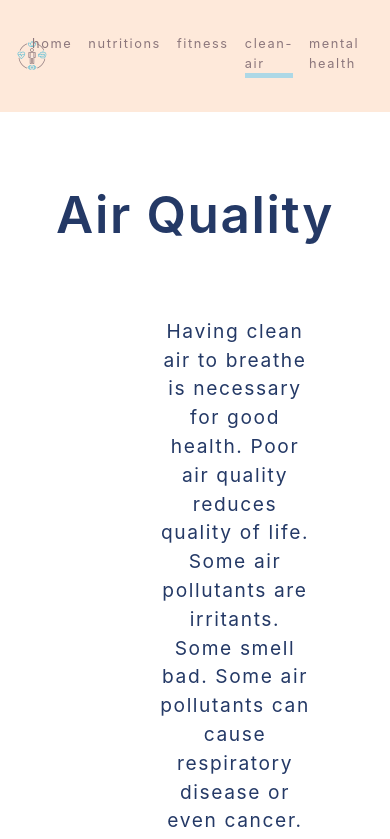
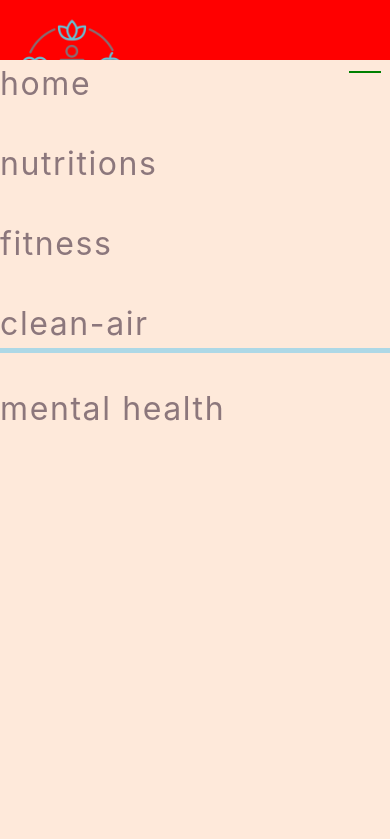
Before and after one commit to OxanaSF/healthy-hood, a React (Create React App) app: page /clean-air in a window 390 px wide. Shown: the top 839 px of the page. Built offline with nearby package versions, Linux system fonts and the light colour scheme; a web font is replaced by a local one.

Commit message:
added media queries on HomeDisplay page

```diff
--- a/src/App.js
+++ b/src/App.js
@@ -7,7 +7,7 @@ import Footer from './components/Footer';
 
 function App() {
   return (
-    <div>
+    <div className='app'>
       <GlobalStyles />
 
       <BrowserRouter>
--- a/src/components/Footer.js
+++ b/src/components/Footer.js
@@ -4,26 +4,12 @@ const Footer = () => {
   return (
     <FooterStyled>
       <h3>&copy; Live Healthy {new Date().getFullYear()}</h3>
-
-      <div className="custom-shape-divider-top">
-        <svg
-          data-name="Layer 1"
-          xmlns="http://www.w3.org/2000/svg"
-          viewBox="0 0 1200 120"
-          preserveAspectRatio="none"
-        >
-          <path
-            d="M0,0V6c0,21.6,291,111.46,741,110.26,445.39,3.6,459-88.3,459-110.26V0Z"
-            className="shape-fill"
-          ></path>
-        </svg>
-      </div>
     </FooterStyled>
   );
 };
 
 const FooterStyled = styled.footer`
-  min-height: 50vh;
+  min-height: 10vh;
   background-color: rgb(254, 233, 218);
   display: flex;
   justify-content: center;
@@ -34,27 +20,6 @@ const FooterStyled = styled.footer`
     color: rgb(62, 50, 85);
     margin-bottom: 2rem;
   }
-
-  .custom-shape-divider-top {
-    position: absolute;
-    top: 0;
-    left: 0;
-    width: 100%;
-    overflow: hidden;
-    line-height: 0;
-
-    svg {
-      position: relative;
-      display: block;
-      width: calc(116% + 1.3px);
-      height: 500px;
-      transform: rotateY(180deg);
-    }
-
-    .shape-fill {
-      fill: #ffffff;
-    }
-  }
 `;
 
 export default Footer;
--- a/src/components/GlobalStyles.js
+++ b/src/components/GlobalStyles.js
@@ -1,7 +1,6 @@
+import { createGlobalStyle } from 'styled-components';
 
-import { createGlobalStyle } from "styled-components";
-
-const GlobalStyles = createGlobalStyle `
+const GlobalStyles = createGlobalStyle`
 
 
 * {
@@ -24,7 +23,15 @@ const GlobalStyles = createGlobalStyle `
    width: 8px;
  }
 
+.app {
 
-`
+  @media only screen and (max-width: 1150px) {
+    background-color: lightblue;
+ }
 
-export default GlobalStyles
+
+
+
+`;
+
+export default GlobalStyles;
--- a/src/components/Home/Hero.js
+++ b/src/components/Home/Hero.js
@@ -54,39 +54,37 @@ const HeroStyled = styled.section`
     }
   }
 
-  @media only screen and (max-width: 900px) {
-    min-height: 45vh;
+  @media only screen and (max-width: 4000px) {
+    fill: white;
 
-    h1 {
-      font-size: 2.8rem;
+    h1{
+      font-size: 6rem;
     }
 
-    .shape-fill {
-      fill: lightblue;
-    }
   }
 
-  @media only screen and (min-width: 900px) {
-    h1 {
-      font-size: 4rem;
-    }
 
-    .shape-fill {
-      fill: #ffffff;
-    }
-  }
 
-  @media only screen and (min-width: 1350px) {
-    h1 {
+  @media only screen and (max-width: 1300px) {
+    fill: white;
+
+    h1{
       font-size: 5rem;
     }
   }
 
-  @media only screen and (min-width: 1450px) {
-    h1 {
-      font-size: 7rem;
+  @media only screen and (max-width: 1150px) {
+    fill: lightblue;
+
+    h1{
+      font-size: 5rem;
     }
+
   }
+
+
+
+
 `;
 
 export default Hero;
--- a/src/components/Home/Intro.js
+++ b/src/components/Home/Intro.js
@@ -1,25 +1,41 @@
-import styled from "styled-components"
+import styled from 'styled-components';
 
 const Intro = () => {
   return (
     <IntroStyled>
-        <p>Health is the greatest wealth any person could ever have.
-        The best way to maintain optimal health is through healthy living.
-         By practicing a healthy lifestyle, one can gain multiple health benefits.
-         On top of this, it also helps a person avoid the threats of illnesses and diseases.
-         Therefore, healthy living is the best thing that anyone can do for himself/herself.
+      <p>
+        Health is the greatest wealth any person could ever have. The best way
+        to maintain optimal health is through healthy living. By practicing a
+        healthy lifestyle, one can gain multiple health benefits. On top of
+        this, it also helps a person avoid the threats of illnesses and
+        diseases. Therefore, healthy living is the best thing that anyone can do
+        for himself/herself.
+      </p>
+    </IntroStyled>
+  );
+};
 
-        </p>
-    </IntroStyled>
-  )
-}
+const IntroStyled = styled.section`
+  margin: 5rem 17rem 1rem 17rem;
+  color: #243966;
+  font-size: 1.6rem;
+  text-align: center;
+  letter-spacing: 0.1rem;
+
+  @media only screen and (max-width: 1300px) {
+    margin: 5rem 12rem 1rem 12rem;
+    font-size: 1.4rem;
+  }
+
+  @media only screen and (max-width: 1150px) {
+    background-color: lightblue;
+    margin: 0;
+    padding: 2rem 5rem 1rem 5rem;
+    color: #8c777c;
+    font-weight: 400;
 
 
-const IntroStyled = styled.section`
-    margin: 5rem 17rem 1rem 17rem;
-    color: #243966;
-    font-size: 1.6rem;
-    text-align: center;
-`
+  }
+`;
 
-export default Intro
+export default Intro;
--- a/src/components/Nav.js
+++ b/src/components/Nav.js
@@ -1,7 +1,12 @@
+import {useState} from 'react'
 import styled from 'styled-components';
 import { Link, NavLink } from 'react-router-dom';
 
+
 const Nav = () => {
+  const [isOpen, setIsOpen] = useState(false)
+
+
   return (
     <NavStyled>
       <Link to="/">
@@ -10,12 +15,17 @@ const Nav = () => {
           alt="fitness"
         />
       </Link>
-      <div className="nav-links">
+      <div className={`nav-links ${isOpen && 'open'}`}>
+
         <NavLink to="/">home</NavLink>
         <NavLink to="/nutritions">nutritions</NavLink>
         <NavLink to="/fitness">fitness</NavLink>
         <NavLink to="/clean-air">clean-air</NavLink>
         <NavLink to="/mental-health">mental health</NavLink>
+      </div>
+      <div className={`nav-toggle ${isOpen && 'open'}`}
+      onClick={() => setIsOpen(!isOpen)}>
+        <div className="bar"></div>
       </div>
     </NavStyled>
   );
@@ -51,27 +61,63 @@ const NavStyled = styled.nav`
     margin: 1rem;
   }
 
-  @media only screen and (max-width: 600px) {
-    img {
-      width: 3rem;
-      margin: 1rem;
+  .nav-toggle {
+    display: none;
+  }
+
+  @media (max-width: 43.75rem) {
+    background-color: red;
+
+    .nav-links {
+      position: absolute;
+      top: 3.75rem;
+      display: flex;
+      flex-direction: column;
+      background-color: rgb(254, 233, 218);
+      left: 0;
+      width: 100%;
+      height: 100%;
     }
 
-    .nav-links {
-      font-size: 0.9rem;
-    }
-  }
+    .nav-toggle {
+      display: flex;
+      width: 3.125rem;
+      height: 3.125rem;
+      align-items: center;
+      justify-content: center;
+      cursor: pointer;
 
-  @media only screen and (max-width: 900px) {
-    img {
-      width: 4rem;
-      margin: 1rem;
-    }
+      .bar {
+        position: relative;
+        width: 2rem;
+        height: 0.125rem;
+        background: green;
+        transition: all .45 ease-in-out;
+      }
 
-    .nav-links {
-      font-size: 0.8rem;
-      gap: 1rem;
-      margin-right: 2rem;
+      .bar::before,
+      .bar::after
+      {
+       content: '';
+       width: 100%;
+       position: absolute;
+       background: purple;
+       border-radius: 2px;
+       transition: all .45 ease-in-out;
+      }
+
+      .bar::before{
+        width: 25px;
+        transform: translateY()(-8px);
+        right: 0;
+
+      }
+
+      .bar::after{
+        width: 32px;
+        transform: translateY()(8px);
+
+      }
     }
   }
 `;
--- a/src/pages/Home.js
+++ b/src/pages/Home.js
@@ -2,6 +2,7 @@ import Hero from '../components/Home/Hero';
 import HomeDisplay from '../components/Home/HomeDisplay';
 import AnimatedPageTransition from '../animations/AnimatedPageTransition';
 import Intro from '../components/Home/Intro';
+
 
 const Home = () => {
   return (
--- a/src/pages/MentalHealthPage.js
+++ b/src/pages/MentalHealthPage.js
@@ -98,6 +98,9 @@ const MentalHealthPage = () => {
   );
 };
 
+
+
+
 const MentalHealthPageStyled = styled.section`
   min-height: 70vh;
 
```
Also changed, not shown: package.json (+1 -7 lines), src/components/Home/HomeDisplay.js (+34 -51 lines), src/components/Navigation.js (added, +24 -0 lines), src/index.css (line endings or trailing spaces), 1 other file (tests, documents, lock files or other folders).
